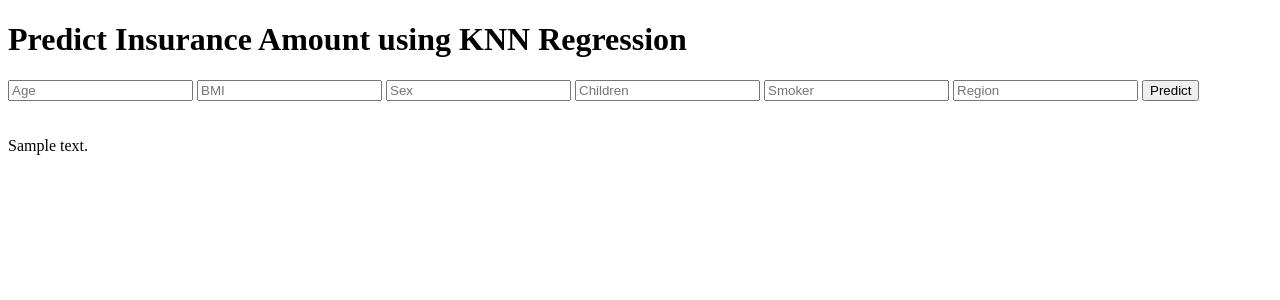
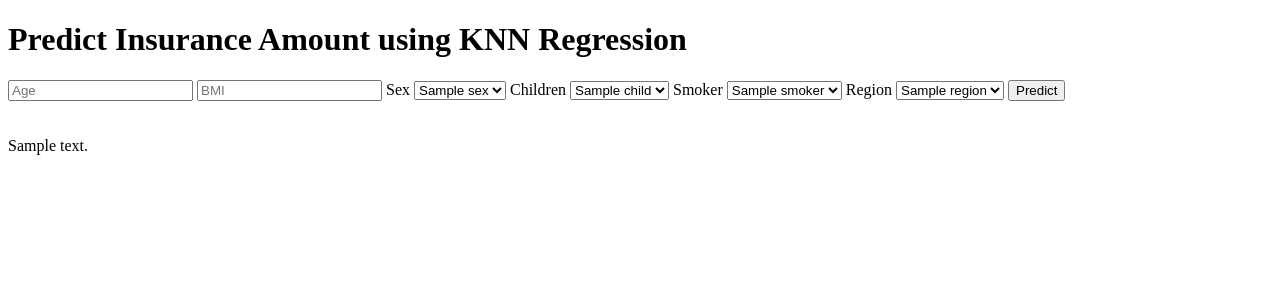
Before and after one commit to pratiknsanghvi/iNeuronInternship, a Flask app: template templates/knn.html in a window 1280 px wide. Shown: the top 300 px of the page. Run offline with Flask 2, Linux system fonts and the light colour scheme; the template is opened without the code that fills it: most values are stand-ins (such as "Sample title", 1, 10 or a date in 2020); parts of the project's set-up code (start-up, migrations or seed data) failed here and were passed over.

Commit message:
converting text values to select values in all HTML

```diff
--- a/app.py
+++ b/app.py
@@ -25,6 +25,16 @@ lassoCV_regressor = pickle.load(pickle_in_lassoCV)
 pickle_in_linear = open("LinearRegression.pkl", "rb")
 linear_regressor = pickle.load(pickle_in_linear)
 
+global_sex_data_select_html =[{'sex':'Please Select'},{'sex':'Male'}, {'sex':'Female'}]
+global_child_data_select_html =[{'child':'Please Select'},{'child':'0'}, {'child':'1'},{'child':'2'},
+            {'child':'3'},{'child':'4'},{'child':'5'}]
+
+global_smoker_data_select_html =[{'smoker':'Please Select'},{'smoker':'Yes'}, {'smoker':'No'}]
+global_region_data_select_html =[{'region':'Please Select'},
+                {'region':'South West'},{'region':'South East'},
+                {'region':'North West'},{'region':'North East'}]
+
+
 
 @app.route('/', methods=["GET","POST"])
 def selectMLAlgo():
@@ -33,15 +43,30 @@ def selectMLAlgo():
 
     if request.method =='POST':
         if selectedVal == "rdf":
-            return render_template("rdf.html")
+            return render_template("rdf.html",data1=global_sex_data_select_html,
+                                   data2=global_child_data_select_html,
+                                   data3=global_smoker_data_select_html,
+                                   data4=global_region_data_select_html)
         elif selectedVal == 'knn':
-            return render_template("knn.html")
+            return render_template("knn.html",data1=global_sex_data_select_html,
+                                   data2=global_child_data_select_html,
+                                   data3=global_smoker_data_select_html,
+                                   data4=global_region_data_select_html)
         elif selectedVal == 'lasso':
-            return render_template("lasso.html")
+            return render_template("lasso.html",data1=global_sex_data_select_html,
+                                   data2=global_child_data_select_html,
+                                   data3=global_smoker_data_select_html,
+                                   data4=global_region_data_select_html)
         elif selectedVal == 'lassoCV':
-            return render_template("lassoCV.html")
+            return render_template("lassoCV.html",data1=global_sex_data_select_html,
+                                   data2=global_child_data_select_html,
+                                   data3=global_smoker_data_select_html,
+                                   data4=global_region_data_select_html)
         elif selectedVal == 'linear':
-            return render_template("linear.html")
+            return render_template("linear.html",data1=global_sex_data_select_html,
+                                   data2=global_child_data_select_html,
+                                   data3=global_smoker_data_select_html,
+                                   data4=global_region_data_select_html)
         #return redirect (url_for('click',selectedValue=selectedVal))
 
     return render_template('MLType.html')
@@ -58,11 +83,17 @@ def commonMethodForDataAssigning():
 
     age = features[0]
     bmi = features[1]
-    sex = features[2]
-    children = features[3]
-    smoker = features[4]
-    region = features[5]
+    #sex = features[2]
+    #children = features[3]
+    #smoker = features[4]
+    #region = features[5]
     print(features)
+
+    sex = str(request.form.get('sex_select'))
+    children = str(request.form.get('children_select'))
+    smoker = str(request.form.get('smoker_select'))
+    region = str(request.form.get('region_select'))
+
     # ====convert to dummies data frame for the user input
     # Prepare the dataset for the model to predict
     df = pd.DataFrame({"age": age, "sex": 0, "bmi": bmi, "children": 0, "smoker": 0, "region": 0}, index=[0])
@@ -105,7 +136,7 @@ def predict_post_lassoRegression():
     prediction = lasso_regressor.predict(x)
 
     return render_template('lasso.html',
-                           prediction_text='Employee Insurance predicted to be $ {}'.format(str(prediction)))
+                           prediction_text='Employee Insurance predicted to be ${:,.2f}'.format(round(prediction[0], 2)))
 
 @app.route('/predict_lassoCVsRegression', methods=["GET","POST"])
 def predict_post_lassoCVRegression():
@@ -116,7 +147,7 @@ def predict_post_lassoCVRegression():
     prediction = lassoCV_regressor.predict(x)
 
     return render_template('lassoCV.html',
-                           prediction_text='Employee Insurance predicted to be $ {}'.format(str(prediction)))
+                           prediction_text='Employee Insurance predicted to be ${:,.2f}'.format(round(prediction[0], 2)))
 
 @app.route('/predict_linearRegression', methods=["GET","POST"])
 def predict_post_linearRegression():
@@ -127,7 +158,9 @@ def predict_post_linearRegression():
     prediction = linear_regressor.predict(x)
 
     return render_template('linear.html',
-                           prediction_text='Employee Insurance predicted to be $ {}'.format(str(prediction)))
+                           prediction_text='Employee Insurance predicted to be ${:,.2f}'.format(
+                               round(prediction[0], 2)))
+
 
 @app.route('/predict_RandomForest', methods=["GET","POST"])
 def predict_post_randomForest():
@@ -145,7 +178,8 @@ def predict_post_randomForest():
     prediction = rf_regressor.predict(x)
 
     return render_template('rdf.html',
-                           prediction_text='Employee Insurance predicted to be $ {}'.format(prediction))
+                           prediction_text='Employee Insurance predicted to be ${:,.2f}'.format(
+                               round(prediction[0], 2)))
 
 
 @app.route('/predict_knn_post', methods=["GET","POST"])
@@ -157,10 +191,16 @@ def predict_post_knn():
 
     age = features[0]
     bmi = features[1]
-    sex = features[2]
-    children = features[3]
-    smoker = features[4]
-    region = features[5]
+    # sex = features[2]
+    # children = features[3]
+    # smoker = features[4]
+    # region = features[5]
+    print(features)
+
+    sex = str(request.form.get('sex_select'))
+    children = str(request.form.get('children_select'))
+    smoker = str(request.form.get('smoker_select'))
+    region = str(request.form.get('region_select'))
     print(features)
     # ===================================================
     # ====convert to dummies data frame for the user input
@@ -208,10 +248,9 @@ def predict_post_knn():
     print(df)
 
     prediction = regressor.predict(df)
-    print(prediction)
-
+    print(''.join(str(round(prediction[0],2))))
     return render_template('knn.html',
-                           prediction_text='Employee Insurance predicted to be $ {}'.format(prediction))
+                    prediction_text='Employee Insurance predicted to be ${:,.2f}'.format(round(prediction[0],2)))
 
 
 if __name__ == '__main__':
--- a/templates/knn.html
+++ b/templates/knn.html
@@ -19,10 +19,38 @@
     <form action="{{ url_for('predict_post_knn')}}"method="post">
     	<input type="text" name="Age" placeholder="Age" required="required" />
 	<input type="text" name="BMI" placeholder="BMI" required="required" />
-	<input type="text" name="Sex" placeholder="Sex" required="required" />
-	<input type="text" name="Children" placeholder="Children" required="required" />
-	<input type="text" name="Smoker" placeholder="Smoker" required="required" />
-	<input type="text" name="Region" placeholder="Region" required="required" />
+
+    <span class="input-group-addon">Sex</span>
+        <select name="sex_select" class="selectpicker form-control"required="required">
+          {% for o in data1 %}
+          <option value="{{ o.sex }}">{{ o.sex }}</option>
+          {% endfor %}
+        </select>
+
+
+
+     <span class="input-group-addon">Children</span>
+        <select name="children_select" class="selectpicker form-control"required="required">
+          {% for c in data2 %}
+          <option value="{{ c.child }}">{{ c.child }}</option>
+          {% endfor %}
+        </select>
+
+   <span class="input-group-addon">Smoker</span>
+        <select name="smoker_select" class="selectpicker form-control"required="required">
+          {% for s in data3 %}
+          <option value="{{ s.smoker }}">{{ s.smoker }}</option>
+          {% endfor %}
+        </select>
+
+
+          <span class="input-group-addon">Region</span>
+        <select name="region_select" class="selectpicker form-control"required="required">
+          {% for r in data4 %}
+          <option value="{{ r.region }}">{{ r.region }}</option>
+          {% endfor %}
+        </select>
+
         <button type="submit" class="btn btn-primary btn-block btn-large">Predict</button>
     </form>
 
```
Also changed, not shown: templates/lasso.html (+30 -4 lines), templates/lassoCV.html (+30 -4 lines), templates/linear.html (+30 -4 lines), templates/rdf.html (+30 -4 lines).
